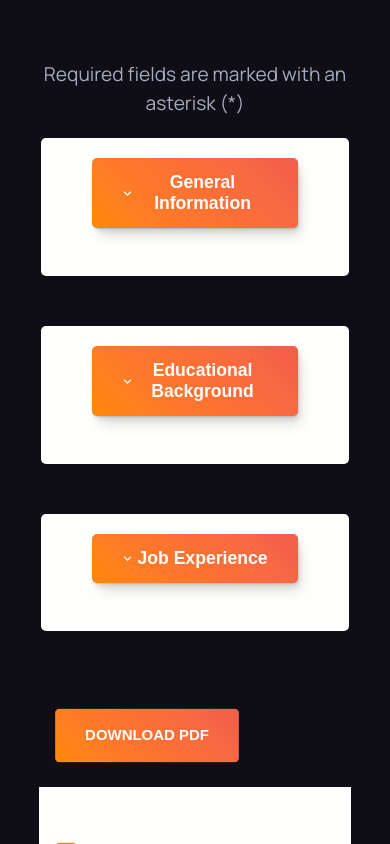
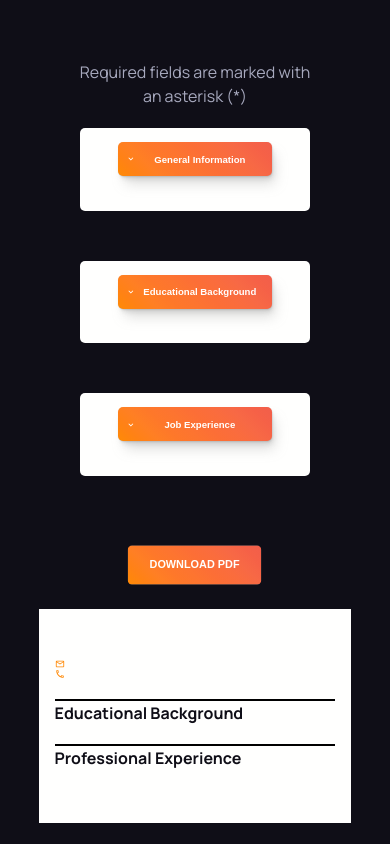
Before and after one commit to GreyTearsDev/cv-application, a React (Vite) app: page / in a window 390 px wide. Shown: the top 844 px of the page. Built offline with nearby package versions, Linux system fonts and the light colour scheme.

Commit message:
style: Adjust font sizes and spacing variables for better consistency and responsiveness

```diff
--- a/src/styles/main.css
+++ b/src/styles/main.css
@@ -21,6 +21,11 @@
   --gap-mid: 1.2em;
   --gap-large: 1.6em;
   --gap-xlarge: 2em;
+
+  --fs-xl: clamp(1.2rem, 3vw, 2.2rem);
+  --fs-l: clamp(1rem, 1.4vw, 1.2rem);
+  --fs-m: clamp(0.8rem, 1vw, 0.8rem);
+  --fs-s: clamp(0.6rem, 0.8vw, 0.6rem);
 
   --clr-paragraph: #a7a9be;
   --clr-background: #0f0e17;
@@ -81,7 +86,7 @@ body {
 .app {
   display: grid;
   grid-template-columns: minmax(350px, 20vw) 1fr;
-  gap: 6vw;
+  gap: 4vw;
   padding: 6vh 6vw;
 }
 
@@ -108,6 +113,7 @@ label {
   position: relative;
   padding-bottom: var(--gap-small);
   color: var(--clr-background);
+  font-size: var(--fs-m);
 }
 
 input {
@@ -137,7 +143,7 @@ input[type="date"]:hover {
 }
 
 svg {
-  max-width: 1.6rem;
+  max-width: clamp(10px, 1.5vw, 22px);
   height: auto;
   fill: var(--clr-form-highlight);
 }
@@ -208,25 +214,34 @@ textarea::placeholder {
 
 /*========MAIN SECTION STYLE==========*/
 
+.title--xlarge {
+  font-size: var(--fs-xl);
+}
+
+.title--large {
+  font-size: var(--fs-l);
+}
+
+.title--mid {
+  font-size: var(--fs-m);
+}
+
+.title--small,
+.card p {
+  font-size: var(--fs-s);
+}
+
+.section--header {
+  padding: 1rem 0 2rem;
+}
+
 .section--education,
 .section--experience {
   border-top: 2px solid black;
 }
-.section--header {
-  padding: 1rem 0 2rem;
-}
 
 .section--header svg {
   margin-right: var(--gap-xsmall);
-}
-
-.section--header h1 {
-  font-size: 2.2em;
-  margin-bottom: 0.1em;
-}
-
-.section--header h2 {
-  font-size: 1.2em;
 }
 
 .section {
@@ -286,6 +301,7 @@ textarea::placeholder {
   align-self: center;
   text-align: center;
   padding: var(--gap-small) var(--gap-large);
+  font-size: var(--fs-m);
 }
 
 .btn:hover {
@@ -305,7 +321,7 @@ textarea::placeholder {
   transition: transform 120ms ease-in-out;
   display: grid;
   align-items: center;
-  grid-template-columns: 10% 1fr;
+  grid-template-columns: 7% 1fr;
 }
 
 .btn__add {
@@ -358,51 +374,15 @@ textarea::placeholder {
     max-width: 1024px;
   }
 
-  form p {
-    font-size: 0.8em;
-  }
-
   .btn__download {
     transform: scale(0.95);
-  }
-
-  form p {
-    font-size: 0.8em;
-  }
-
-  .app {
-    grid-template-columns: minmax(200px, 15vw) 1fr;
-    grid-template-rows: 1fr 20px;
-    gap: 6vw;
-  }
-
-  .card svg {
-    right: -30px;
-  }
-  .btn__form__info {
-    font-size: 0.8em;
-  }
-  label {
-    font-size: 0.9em;
   }
 
   .section--header {
     padding-bottom: 0;
     margin-bottom: 30px;
   }
-  .section h1 {
-    font-size: 1.8em;
-  }
-  .section h2 {
-    font-size: 1em;
-  }
-  .card h3 {
-    font-size: 0.8em;
-  }
-  .card h4,
-  .card p {
-    font-size: 0.6em;
-  }
+
   .card__date {
     min-width: fit-content;
   }
@@ -414,26 +394,15 @@ textarea::placeholder {
     max-width: 768px;
   }
 
-  form p {
-    font-size: 0.7em;
+  .app {
+    grid-template-columns: minmax(250px, 20vw) 1fr;
+    padding: 6vh 0;
   }
 
   .btn__download {
     transform: scale(0.9);
   }
 
-  .btn__form__info {
-    font-size: 0.7em;
-  }
-  label {
-    font-size: 0.8em;
-  }
-  .card svg {
-    right: -25px;
-  }
-  .app {
-    grid-template-columns: minmax(100px, 250px) 1fr;
-  }
   textarea {
     max-width: 180px;
   }
@@ -441,18 +410,12 @@ textarea::placeholder {
     padding-bottom: 0;
     margin-bottom: 20px;
   }
-  .section h1 {
-    font-size: 1.4em;
+
+  .page-section {
+    margin-top: 22px;
   }
-  .section h2 {
-    font-size: 0.8em;
-  }
-  .card h3 {
-    font-size: 0.8em;
-  }
-  .card h4,
-  .card p {
-    font-size: 0.6em;
+  .btn__form__info {
+    font-size: var(--fs-s);
   }
 }
 
@@ -464,22 +427,6 @@ textarea::placeholder {
 
   .btn__download {
     transform: scale(0.85);
-  }
-
-  label {
-    font-size: 0.6em;
-  }
-
-  .card svg {
-    right: -20px;
-  }
-
-  .app {
-    grid-template-columns: minmax(100px, 200px) 1fr;
-  }
-
-  .btn__form__info {
-    font-size: 0.5em;
   }
 
   fieldset {
@@ -504,18 +451,8 @@ textarea::placeholder {
     padding-bottom: 0;
     margin-bottom: 20px;
   }
-  .section h1 {
-    font-size: 1.2em;
-  }
-  .section h2 {
-    font-size: 0.6em;
-  }
-  .card h3 {
-    font-size: 0.6em;
-  }
-  .card h4,
-  .card p {
-    font-size: 0.4em;
+  .btn__form__info {
+    padding: var(--gap-small);
   }
 }
 
@@ -523,40 +460,30 @@ textarea::placeholder {
 @media (max-width: 640px) {
   .container {
     width: 100%;
+    padding: 0;
+  }
+
+  .container,
+  .main-section {
     display: flex;
     flex-direction: column;
-    padding: 0;
   }
 
   textarea {
     max-width: 405px;
   }
 
-  fieldset .icon {
-    max-width: 2.6em;
-  }
-
   form p {
-    font-size: 1.4em;
     margin-bottom: 20px;
     text-align: center;
   }
 
-  .btn__form__info,
-  .btn__download {
-    font-size: 1.1em;
-  }
-
   label {
     top: 0;
-    font-size: 1.2em;
-  }
-  .icon {
-    max-width: 1.4em;
   }
 
   form {
-    padding: 0 10vw;
+    padding: 0 25vw;
     margin-top: 60px;
   }
 
@@ -567,11 +494,15 @@ textarea::placeholder {
   .main-section {
     margin-top: 0px;
     padding: 0 10vw;
+    display: flex;
   }
   .btn__download {
-    margin: 0 auto 20px auto;
+    align-self: center;
     position: relative;
     top: 0;
+  }
+  .btn__form__info {
+    padding: var(--gap-mid) var(--gap-small);
   }
 }
 
@@ -588,30 +519,16 @@ textarea::placeholder {
     max-width: 350px;
   }
 
-  fieldset .icon {
-    max-width: 2.6em;
-  }
-
   form p {
-    font-size: 1.2em;
     margin-bottom: 20px;
-  }
-
-  .btn__form__info,
-  .btn__download {
-    font-size: 1.1em;
   }
 
   label {
     top: 0;
-    font-size: 1em;
-  }
-  .icon {
-    max-width: 1.4em;
   }
 
   form {
-    padding: 0 10vw;
+    padding: 0 20vw;
     margin-top: 60px;
   }
 
@@ -623,6 +540,7 @@ textarea::placeholder {
     margin-top: 0px;
     padding: 0 10vw;
   }
+
   .btn__download {
     margin-left: auto;
     margin-right: auto;
```
